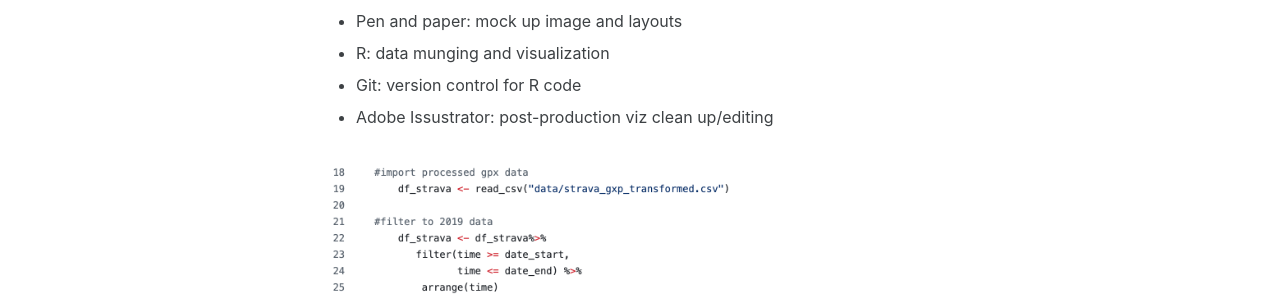
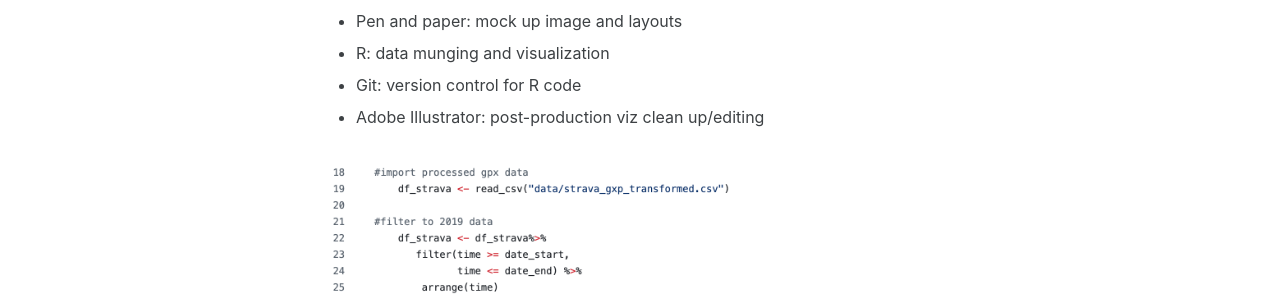
Before and after one commit to achafetz/achafetz.github.io, a Jekyll site: the page built from _portfolio/ironman-training.md, in a window 1280 px wide and 900 px high. Shown: the part 367-664 px from the top of the window. Built offline with Jekyll 4.4.1, drawn with Linux system fonts in a browser that asks for light colours; cached includes are drawn as plain includes.

```diff
--- a/_portfolio/ironman-training.md
+++ b/_portfolio/ironman-training.md
@@ -23,6 +23,6 @@ Tools
    - Pen and paper: mock up image and layouts
    - R: data munging and visualization
    - Git: version control for R code
-   - Adobe Issustrator: post-production viz clean up/editing
+   - Adobe Illustrator: post-production viz clean up/editing
 
 {% include gallery caption="Ironman training" %}
```
Also changed, not shown: _portfolio/puppy-training.md (+1 -1 lines), projects/index.html (deleted, +0 -8 lines).
